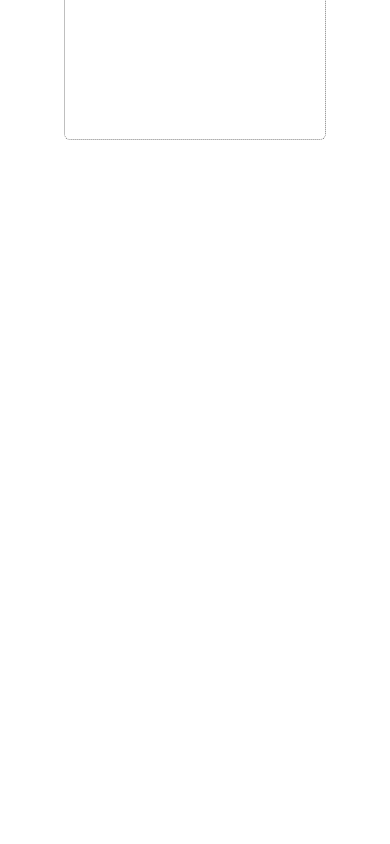
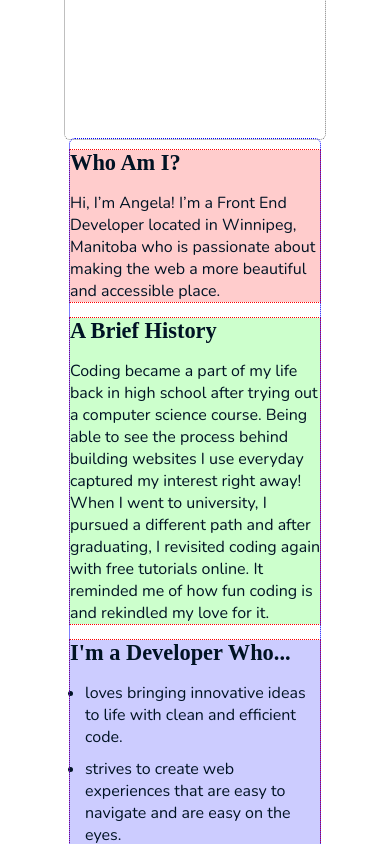
Before and after one commit to ang-riv/portfolio, a React (Create React App) app: page / in a window 390 px wide. Shown: the part 1240-2084 px from the top of the page. Before the commit the page ends 1573 px from the top, so only its background shows below. Built offline with nearby package versions, Linux system fonts and the light colour scheme; a web font is replaced by a local one.

Commit message:
Added mobile about sections

```diff
--- a/src/AboutInfo.js
+++ b/src/AboutInfo.js
@@ -16,7 +16,6 @@ const AboutInfo = ({ activeTab }) => {
       currentTab = updatedInfo[tab];
     }
   }
-  // for desktop/tablet
   return (
     <>
       {size.width > 768 ? (
@@ -38,7 +37,20 @@ const AboutInfo = ({ activeTab }) => {
           </p>
         </div>
       ) : (
-        <div></div>
+        <>
+          {Object.entries(updatedInfo).map(([key, value]) => (
+            <div
+              key={key}
+              style={{
+                outline: "1px dotted red",
+                backgroundColor: value.color,
+              }}
+            >
+              <h4>{value.title}</h4>
+              <p>{value.description}</p>
+            </div>
+          ))}
+        </>
       )}
     </>
   );
--- a/src/Imports.js
+++ b/src/Imports.js
@@ -138,3 +138,5 @@ export const updatedInfo = { ...tabInfo };
 Object.keys(updatedInfo).forEach((key, val) => {
   updatedInfo[key].color = colors[val];
 });
+
+// about mobile views - use map?
--- a/src/style.css
+++ b/src/style.css
@@ -451,6 +451,11 @@ button {
     display: none;
   }
 
+  .about-info {
+    width: 250px;
+    outline: 1px dotted blue;
+  }
+
   /* skill section  */
   .skill-mobile-div {
     max-width: 1400px;
```
